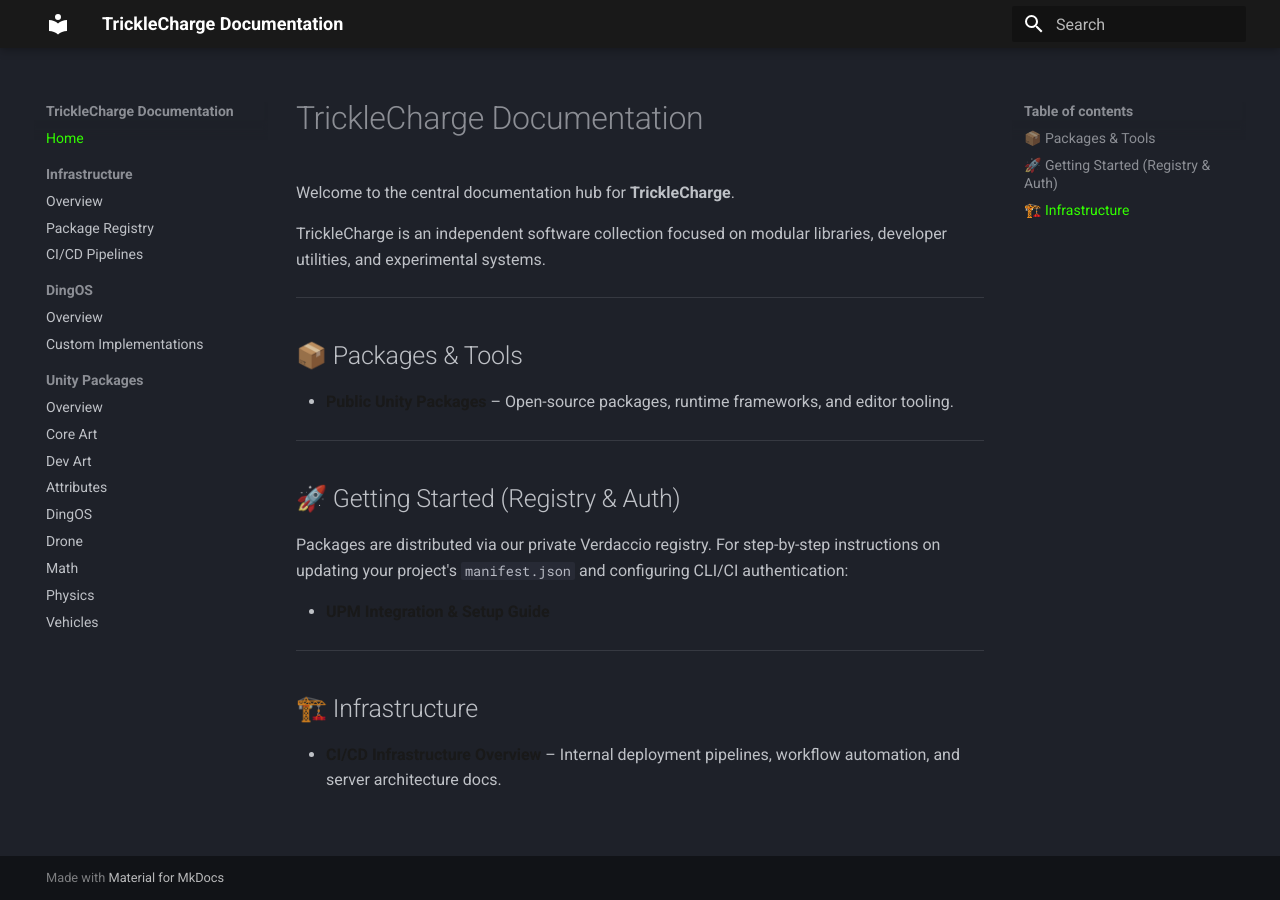
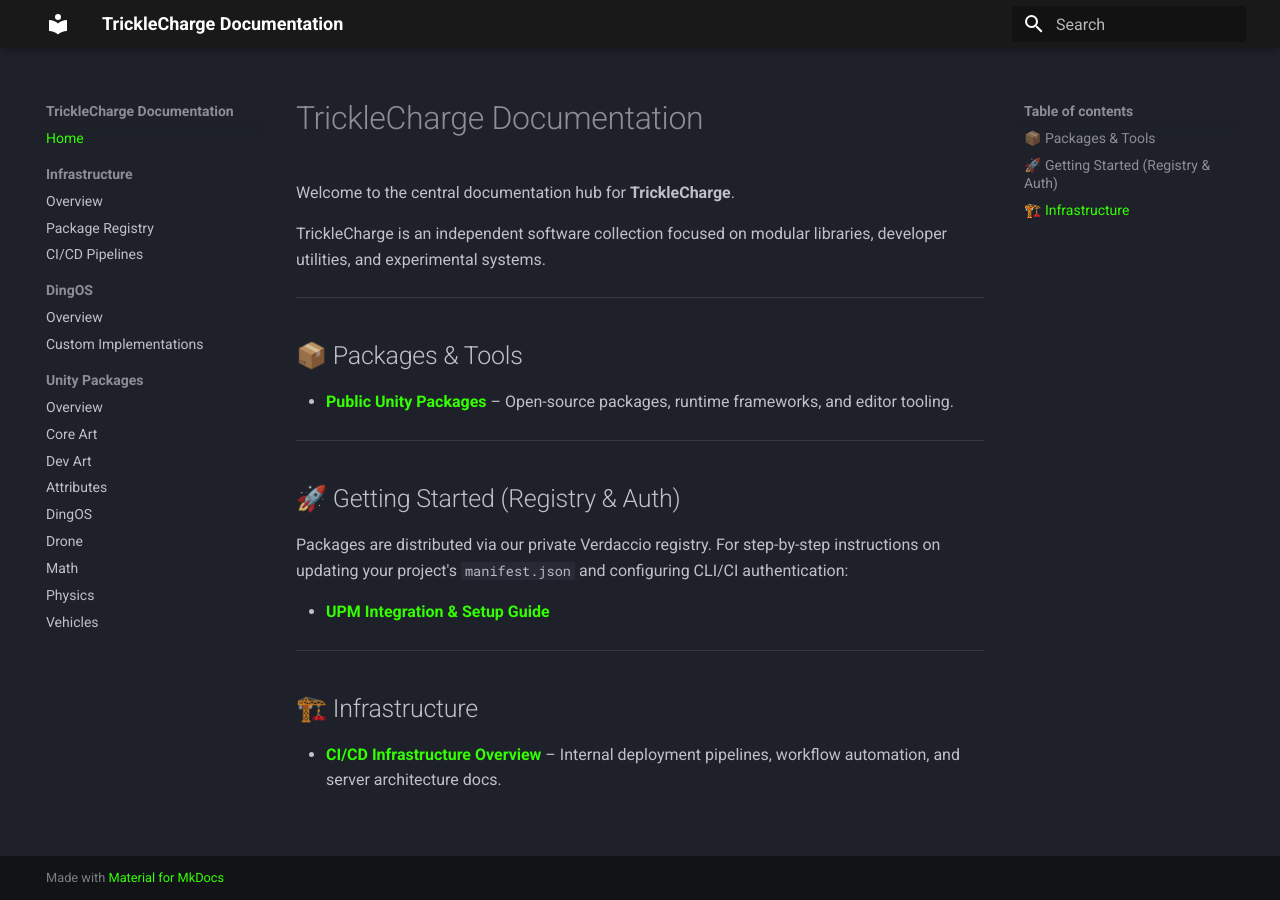
Before and after one commit to Trickle-Charge/TrickleCharge-Docs, an MkDocs documentation site: the page built from docs/README.md, in a window 1280 px wide. Built offline with MkDocs 1.6.1 and Material for MkDocs 9.7.7, drawn with Linux system fonts in a browser that asks for light colours.

Commit message:
Update extra.css to override variables for Slate dark theme and enhance link styles

```diff
--- a/docs/stylesheets/extra.css
+++ b/docs/stylesheets/extra.css
@@ -1,19 +1,18 @@
-:root {
-    /* Header Bar & Dark Base */
+/* Override variables for the Slate dark theme */
+[data-md-color-scheme="slate"] {
     --md-primary-fg-color:        #191919;
     --md-primary-fg-color--light: #2a2a2a;
     --md-primary-fg-color--dark:  #0f0f0f;
 
-    /* Accent Color (Focus rings, highlights, active toggles) */
     --md-accent-fg-color:         #33FF00;
-
-    /* Body Content Hyperlinks */
     --md-typeset-a-color:         #33FF00;
-    --md-typeset-a-color--hover:  #66ff33;
 }
 
-/* Sidebar Active & Hover Links */
-.md-nav__link--active,
-.md-nav__link:hover {
+/* Directly target body/content links for guaranteed override */
+.md-typeset a {
     color: #33FF00 !important;
 }
+
+.md-typeset a:hover {
+    color: #66FF33 !important;
+}
```
